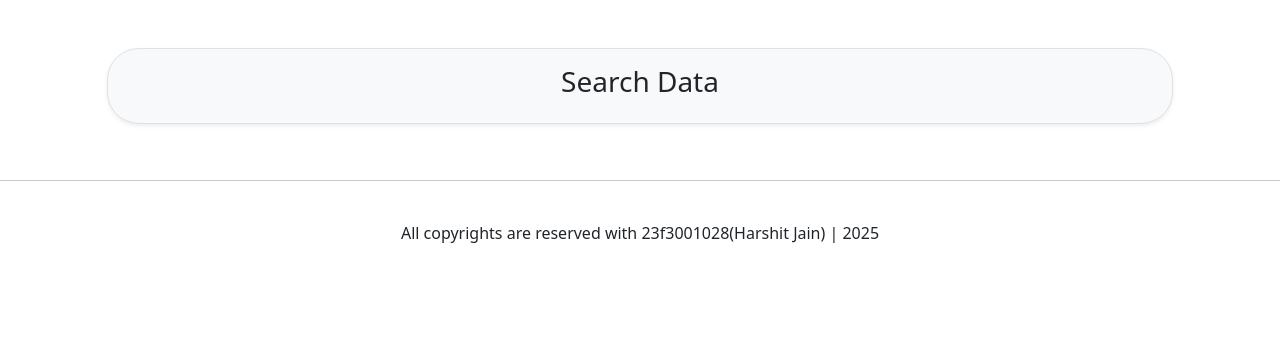
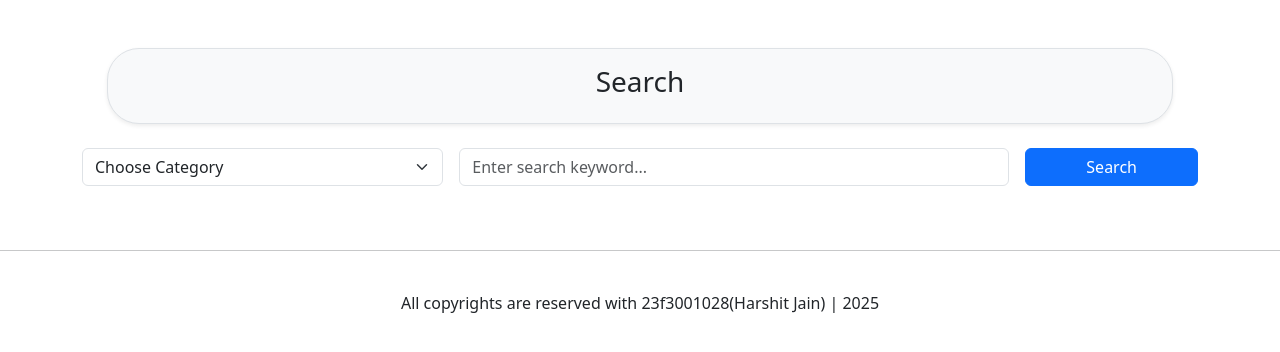
Before and after one commit to harshitjain-23/Vehicle_Parking_App, a Flask app: page /search in a window 1280 px wide. Shown: the part 81-433 px from the top of the page. Run offline with Flask 3, Linux system fonts and the light colour scheme; a user stored in the database is signed in.

Commit message:
Milestone: Search functionality for Admin

```diff
--- a/app/routes/admin.py
+++ b/app/routes/admin.py
@@ -219,46 +219,73 @@ def view_users():
 
 
 
-@admin_bp.route('/search', methods=['POST','GET'])
+# Admin Search Page
+@admin_bp.route('/search', methods=['GET'])
 @admin_required
 def search():
-    if request.method == 'POST':
-        category = request.form.get('category')
-        keyword = request.form.get('keyword').strip()
+    query = request.args.get('query', '').strip()
+    category = request.args.get('category', '').strip()
+    results = []
+    columns = []
 
-        results = []
-        if category == 'parking_lots':
-            results = parking_lot.query.filter(
-                (parking_lot.location.contains(keyword)) |
-                (parking_lot.pin_code.contains(keyword))
+    if query and category:
+        if category == 'lot':
+            lots = parking_lot.query.filter(
+                (parking_lot.location.ilike(f'%{query}%')) |
+                (parking_lot.address.ilike(f'%{query}%')) |
+                (parking_lot.pin_code.ilike(f'%{query}%')) |
+                (parking_lot.status.ilike(f'%{query}%'))
             ).all()
+            columns = ['ID', 'Location', 'Address', 'Pincode', 'Status']
+            results = [
+                [lot.lot_id, lot.location, lot.address, lot.pin_code, lot.status]
+                for lot in lots
+            ]
 
-        elif category == 'clients':
-            results = client.query.filter(
-                (client.name.contains(keyword)) |
-                (client.email.contains(keyword)) |
-                (client.pincode.contains(keyword))
+        elif category == 'client':
+            clients = client.query.filter(
+                (client.name.ilike(f'%{query}%')) |
+                (client.email.ilike(f'%{query}%')) |
+                (client.address.ilike(f'%{query}%')) |
+                (client.pincode.ilike(f'%{query}%'))
             ).all()
+            columns = ['Name', 'Email', 'Address', 'Pincode']
+            results = [
+                [c.name, c.email, c.address, c.pincode]
+                for c in clients
+            ]
 
-        elif category == 'reservations':
-            results = reservation.query.filter(
-                (reservation.vehicle_no.contains(keyword)) |
-                (reservation.user_email.contains(keyword))
+        elif category == 'reservation':
+            reservations = reservation.query.filter(
+                (reservation.vehicle_no.ilike(f'%{query}%')) |
+                (reservation.user_email.ilike(f'%{query}%')) |
+                (reservation.status.ilike(f'%{query}%'))
             ).all()
+            columns = ['ID', 'User Email', 'Vehicle No', 'Parking Time', 'Leaving Time', 'Status']
+            results = [
+                [r.reservation_id, r.user_email, r.vehicle_no, r.parking_time, r.leaving_time or '—', r.status]
+                for r in reservations
+            ]
 
-        elif category == 'parking_spots':
-            results = parking_spot.query.filter(
-                parking_spot.spot_id.like(f"%{keyword}%")
+        elif category == 'spot':
+            spots = parking_spot.query.filter(
+                (parking_spot.status.ilike(f'%{query}%')) |
+                (parking_spot.spot_id.cast(db.String).ilike(f'%{query}%')) |
+                (parking_spot.lot_id.cast(db.String).ilike(f'%{query}%'))
             ).all()
+            columns = ['Spot ID', 'Lot ID', 'Status', 'Active']
+            results = [
+                [s.spot_id, s.lot_id, s.status, 'Yes' if s.is_active else 'No']
+                for s in spots
+            ]
 
-        return render_template('admin/search_results.html', results=results, category=category)
+    return render_template('admin/search.html', results=results, columns=columns, query=query, category=category)
 
-    return render_template('admin/search.html')
 
 
 
 # temprary summary dashboard
-@admin_bp.route('/dashboard')
+@admin_bp.route('/summary')
 @admin_required
 def dashboard_summary():
     total_lots = parking_lot.query.filter_by(status='active').count()
--- a/app/templates/admin/admin_dash.html
+++ b/app/templates/admin/admin_dash.html
@@ -29,7 +29,7 @@
 
 
 {% extends "admin/base.html" %}
-{% block title %} ParkingLot{% endblock %}
+{% block title %} ParkingLot {% endblock %}
 {% block heading %} Parking Lots{% endblock %}
 {% block content %}
 
--- a/app/templates/admin/base.html
+++ b/app/templates/admin/base.html
@@ -20,7 +20,7 @@
       <ul class="navbar-nav">
         <li class="nav-item"><a class="nav-link text-black" href="{{ url_for('admin.view_lots') }}">Home</a></li>
         <li class="nav-item"><a class="nav-link text-black" href="{{ url_for('admin.view_users') }}">Users</a></li>
-        <li class="nav-item"><a class="nav-link text-black" href="{{ url_for('admin.view_lots') }}">Search</a></li>
+        <li class="nav-item"><a class="nav-link text-black" href="{{ url_for('admin.search') }}">Search</a></li>
         <li class="nav-item"><a class="nav-link text-black" href="{{ url_for('admin.view_lots') }}">Summary</a></li>
         <li class="nav-item"><a class="nav-link text-black" href="{{ url_for('auth.adminlogout') }}">Logout</a></li>
       </ul>
--- a/app/templates/admin/search.html
+++ b/app/templates/admin/search.html
@@ -1,4 +1,62 @@
 {% extends "admin/base.html" %}
-{% block title %} Search{% endblock %}
-{% block heading %} Search Data {% endblock %}
-{% block content %} {% endblock %}
+{% block title %}Search{% endblock %}
+{% block heading %}Search{% endblock %}
+
+{% block content %}
+<div class="container mt-4">
+
+    <!-- Search Form -->
+    <form method="GET" action="{{ url_for('admin.search') }}" class="row g-3 align-items-center mb-4">
+
+        <div class="col-md-4">
+            <select name="category" class="form-select">
+                <option value="" disabled {% if not category %}selected{% endif %}>Choose Category</option>
+                <option value="lot" {% if category == 'lot' %}selected{% endif %}>Parking Lots</option>
+                <option value="client" {% if category == 'client' %}selected{% endif %}>Clients</option>
+                <option value="reservation" {% if category == 'reservation' %}selected{% endif %}>Reservations</option>
+                <option value="spot" {% if category == 'spot' %}selected{% endif %}>Parking Spots</option>
+            </select>
+        </div>
+
+        <div class="col-md-6">
+            <input type="text" name="query" class="form-control" placeholder="Enter search keyword..."
+                   value="{{ request.args.get('query', '') }}">
+        </div>
+
+        <div class="col-md-2 text-end">
+            <button type="submit" class="btn btn-primary w-100">Search</button>
+        </div>
+    </form>
+
+    <!-- Display Search Results If Available -->
+    {% if results and results|length > 0 %}
+        <h5 class="mb-3">Search Results:</h5>
+        <div class="table-responsive">
+            <table class="table table-bordered table-striped align-middle">
+                <thead class="table-dark">
+                    <tr>
+                        {% for col in columns %}
+                            <th scope="col">{{ col }}</th>
+                        {% endfor %}
+                    </tr>
+                </thead>
+                <tbody>
+                    {% for row in results %}
+                        <tr>
+                            {% for value in row %}
+                                <td>{{ value }}</td>
+                            {% endfor %}
+                        </tr>
+                    {% endfor %}
+                </tbody>
+            </table>
+        </div>
+    {% elif query and category %}
+        <!-- Show no result message if searched and nothing found -->
+        <div class="alert alert-warning mt-3" role="alert">
+            No results found for "<strong>{{ query }}</strong>" in "<strong>{{ category }}</strong>" category.
+        </div>
+    {% endif %}
+
+</div>
+{% endblock %}
```
